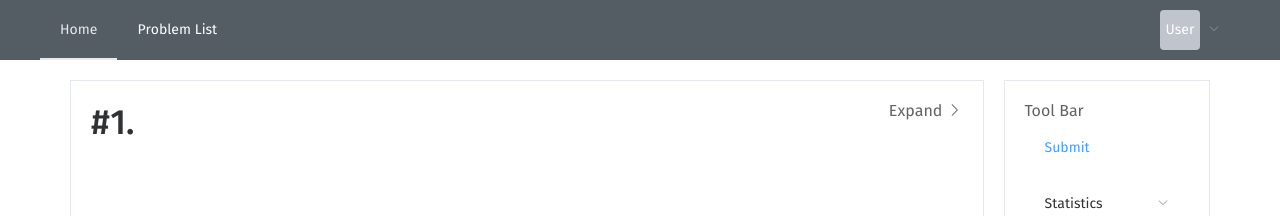
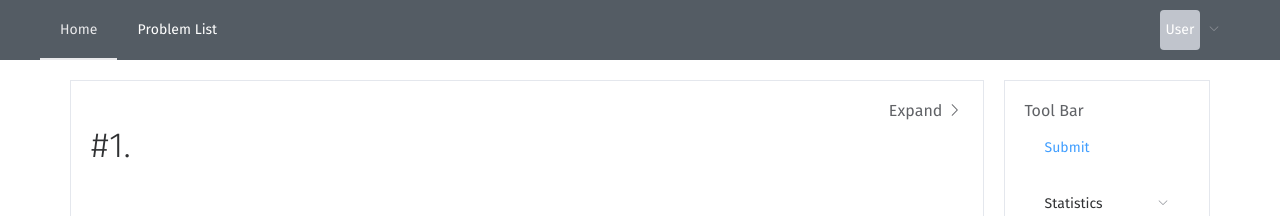
Before and after one commit to segment-oj/segmentoj-frontend, a Vue app: page /problem/1 in a window 1280 px wide. Shown: the top 216 px of the page. Built offline with nearby package versions, Linux system fonts and the light colour scheme; no server answers; what vue-katex, vue-unique-id would draw is missing.

Commit message:
span -> h1
Signed-off-by: gzezFISHER <fisher070305@163.com>

```diff
--- a/src/assets/css/basic.css
+++ b/src/assets/css/basic.css
@@ -47,7 +47,7 @@
     margin: 20px 0 20px 0;
 }
 
-.markdown-container h1,
+h1,
 h2,
 h3,
 h4,
--- a/src/components/problem/content.vue
+++ b/src/components/problem/content.vue
@@ -11,7 +11,7 @@
           <i class="el-icon-arrow-left"></i>
         </div>
         <div style="display: flex;">
-          <div id="title" class="header text-bold">#{{pid}}. {{ title }}</div>
+          <h1 id="title" class="header">#{{pid}}. {{ title }}</h1>
         </div>
         <MarkdownContainer v-if="description" :content="description" :allowHTML="this.allowHTML"/>
       </div>
--- a/src/components/problem/edit.vue
+++ b/src/components/problem/edit.vue
@@ -1,6 +1,6 @@
 <template>
   <div>
-    <span class="text-extra-big">Edit problem #{{this.$route.params.id}}</span>
+    <h1>Edit problem #{{this.$route.params.id}}</h1>
     <h3 class="no-bottom-margin">Problem Name</h3>
     <el-input v-model="title" placeholder="input problem title here"></el-input>
     <h3 class="no-bottom-margin">Problem Content</h3>
--- a/src/components/problem/submit.vue
+++ b/src/components/problem/submit.vue
@@ -1,6 +1,6 @@
 <template>
   <div>
-    <span class="text-extra-big">Submit problem #{{this.$route.params.id}}</span>
+    <h1>Submit problem #{{this.$route.params.id}}</h1>
     <el-select v-model="lang_num" placeholder="Select language">
       <el-option
         v-for="item in options"
```
